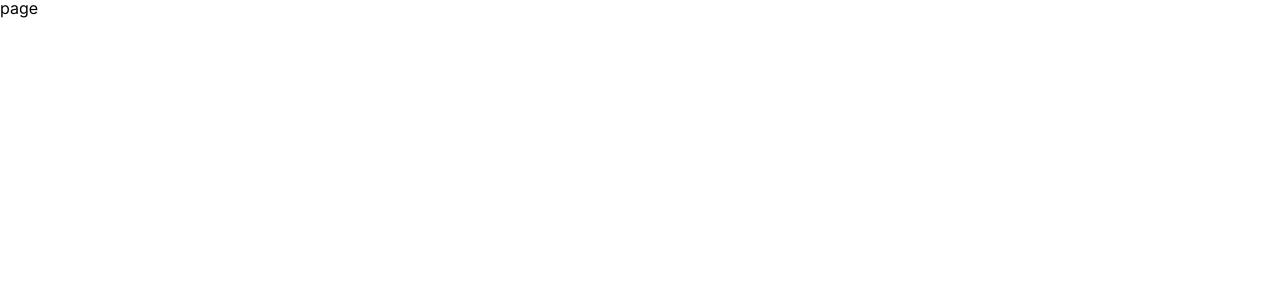
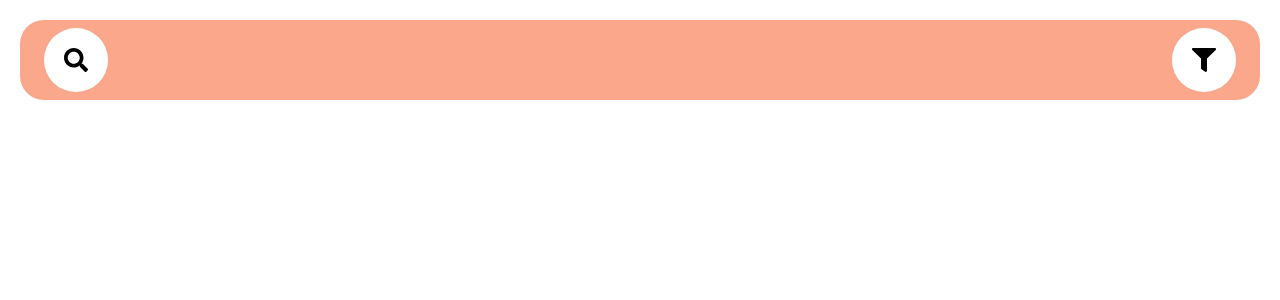
Before and after one commit to tnghgks/jangmidang, a Next.js app: page /singleMenu in a window 1280 px wide. Shown: the top 300 px of the page. Built offline with nearby package versions, Linux system fonts and the light colour scheme.

Commit message:
feat: FilterHeader organisms 컴포넌트 생성

```diff
--- a/app/singleMenu/page.tsx
+++ b/app/singleMenu/page.tsx
@@ -1,3 +1,5 @@
+import FilterHeader from "@/components/organisms/FilterHeader";
+
 export default function page() {
-  return <div>page</div>;
+  return <FilterHeader />;
 }
--- /dev/null
+++ b/components/organisms/FilterHeader.tsx
@@ -0,0 +1,13 @@
+import FilterButton from "../moecules/FilterButton";
+import SearchBar from "../moecules/SearchBar";
+
+export default function FilterHeader() {
+  return (
+    <div className="p-5">
+      <header className="w-full bg-[#FBA78B] h-20 px-6 py-2 rounded-3xl flex justify-between">
+        <SearchBar />
+        <FilterButton />
+      </header>
+    </div>
+  );
+}
```
